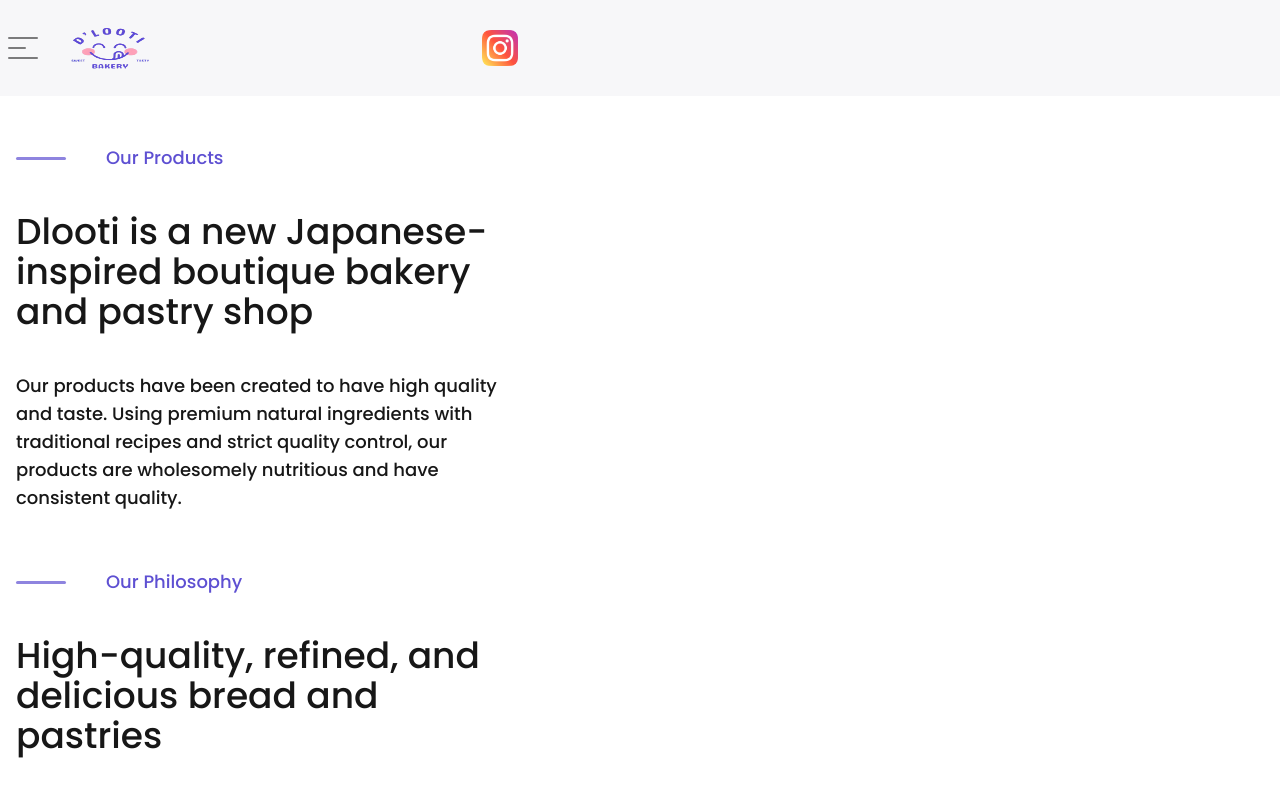
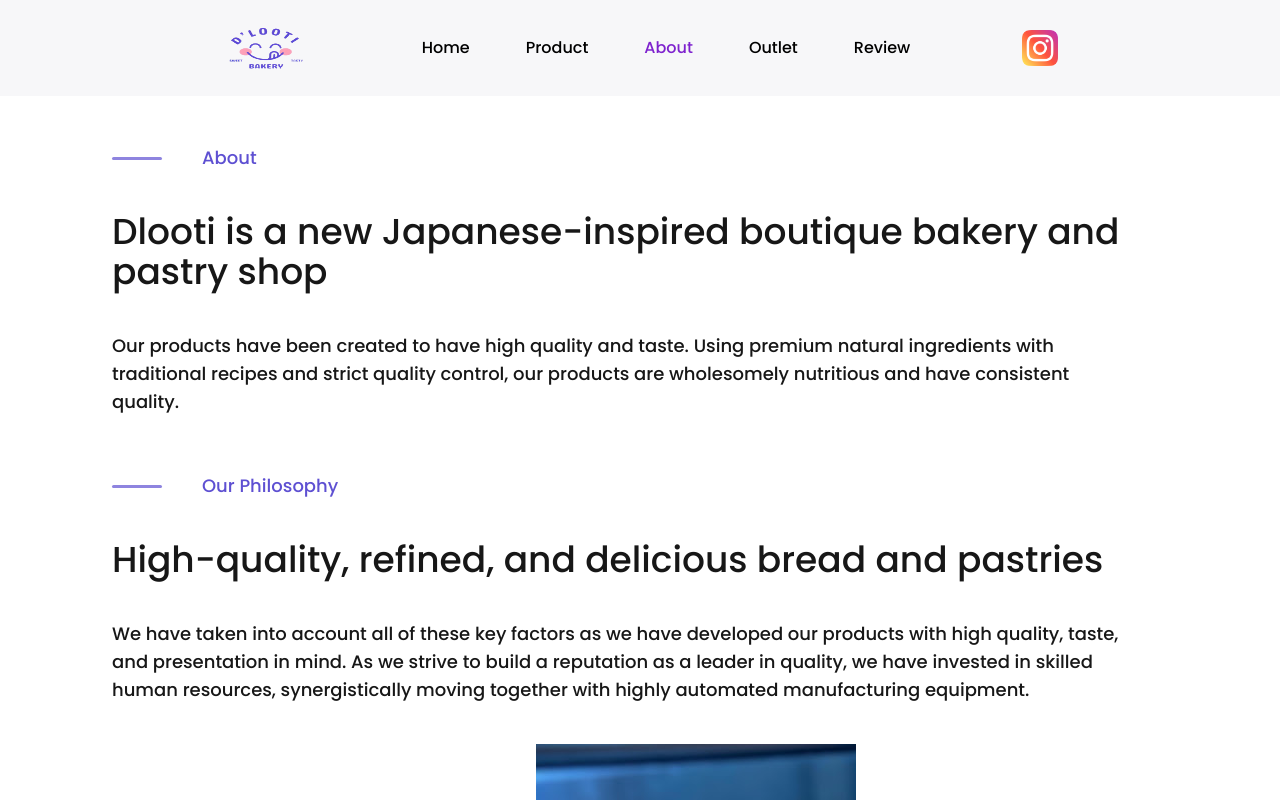
Before and after one commit to Rivensin/learn-next.js, a Next.js app: page /about in a window 1280 px wide. Shown: the top 800 px of the page. Built offline with nearby package versions, Linux system fonts and the light colour scheme; no server answers.

Commit message:
mobile responsive navbar and outlet section

```diff
--- a/src/app/about/page.tsx
+++ b/src/app/about/page.tsx
@@ -3,29 +3,30 @@ import Image from "next/image"
 function About() {
   return (
     <>
-      <div className="ml-4 mt-36 flex items-center">
+      <div className="ml-4 sm:ml-16 md:ml-16 lg:ml-28">
+        <div className="mt-36 flex items-center">
           <span className='w-[50px] h-[3px] rounded block bg-[#5E50D2]/70'></span>
-        <span className="ml-10 text-[#5E50D2] text-lg">Our Products</span>
+          <span className="ml-10 text-[#5E50D2] text-lg">About</span>
         </div>
 
-      <div className="ml-4 text-4xl mt-10 max-w-lg">
+        <div className="text-4xl mt-10 max-w-lg sm:max-w-2xl md:max-w-4xl lg:max-w-5xl 2xl:max-w-7xl">
             Dlooti is a new Japanese-inspired boutique bakery and pastry shop
         </div>
 
-      <div className="ml-4 text-lg mt-10 max-w-lg">
+        <div className="text-md md:text-lg mt-10 max-w-lg sm:max-w-xl md:max-w-3xl lg:max-w-5xl">
           Our products have been created to have high quality and taste. Using premium natural ingredients with traditional recipes and strict quality control, our products are wholesomely nutritious and have consistent quality.
         </div>
 
-      <div className="ml-4 mt-14 flex items-center">
+        <div className="mt-14 flex items-center">
           <span className='w-[50px] h-[3px] rounded block bg-[#5E50D2]/70'></span>
           <span className="ml-10 text-[#5E50D2] text-lg">Our Philosophy</span>
         </div>
 
-      <div className="ml-4 text-4xl mt-10 max-w-lg">
+        <div className="text-4xl mt-10 max-w-lg sm:max-w-2xl md:max-w-4xl lg:max-w-5xl 2xl:max-w-7xl">
           High-quality, refined, and delicious bread and pastries
         </div>
 
-      <div className="ml-4 text-lg mt-10 max-w-lg">
+        <div className="text-md md:text-lg mt-10 max-w-lg sm:max-w-xl md:max-w-3xl lg:max-w-5xl">
           We have taken into account all of these key factors as we have developed our products with high quality, taste, and presentation in mind. As we strive to build a reputation as a leader in quality, we have invested in skilled human resources, synergistically moving together with highly automated manufacturing equipment.
         </div>
 
@@ -33,10 +34,11 @@ function About() {
           <Image
             src="/cover/cover.jpg"
             alt="cover"
-          width={382}
+            width={682}
             height={510}
-          className="w-full h-auto object-cover"
+            className="w-full sm:w-[382px] md:w-[500px] lg:w-[682px] xl:w-[800px] 2xl:w-[900px] h-[510px] object-cover"
           />
+      </div>
     </div>
     </>
   )
--- a/src/app/navbar.tsx
+++ b/src/app/navbar.tsx
@@ -34,53 +34,54 @@ function Navbar() {
   },[])
 
   return (
-    <header className='w-full flex bg-[#f7f7f9] items-center absolute top-0 left-0 z-10 4xl:py-2 4xl:px-5'>
-      <div className="flex relative items-center justify-center">
-        <button type='button' className='ml-2' onClick={() => setHamburgerMenu(prev => !prev)}>
+    <header className='w-full flex bg-[#f7f7f9] items-center justify-between lg:justify-center absolute top-0 left-0 z-10 4xl:py-2 4xl:px-5'>
+      <div className='flex items-center'>
+        <button type='button' className='ml-2 mr-3 lg:hidden' onClick={() => setHamburgerMenu(prev => !prev)}>
           <span className='w-[30px] h-[2px] my-2 block bg-black opacity-50 rounded'></span>
           <span className={`${hamburgerMenu ? 'w-[30px]' : 'w-[18px]'} h-[2px] my-2 block bg-black opacity-50 rounded duration-700`}></span>
           <span className='w-[30px] h-[2px] my-2 block bg-black opacity-50 rounded'></span>
         </button>
+
         <Link href='/'>
           <Image
               src='/icon-removebg-preview.png'
               alt='dlooti-logo'
-              className='w-36 h-24 4xl:ml-32'
+              className='w-36 h-24 -ml-2 4xl:ml-32'
               width={500}
               height={500}
               priority
           />
         </Link>
+      </div>
 
-        <div className={`${hamburgerMenu ? 'opacity-100 pointer-events-auto' : 'opacity-0 pointer-events-none -translate-y-4'} absolute top-full left-0 bg-[#d4d4d8] bg-white/50 backdrop-blur-sm z-50 duration-700`}>
-          <ul className='flex flex-col ml-6'>
+      <div className={`${hamburgerMenu ? 'opacity-100 pointer-events-auto' : 'opacity-0 pointer-events-none -translate-y-4 lg:-translate-y-0 lg:pointer-events-auto'} absolute top-full left-0 bg-white/50 backdrop-blur-sm z-50 duration-700 lg:opacity-100 lg:bg-[#f7f7f9] lg:relative lg:top-auto lg:mx-14 lg:flex lg:items-center`}>
+        <ul className='flex flex-col ml-6 lg:flex-row lg:text-md xl:text-md 4xl:text-xl mb-1 lg:mb-0'>
           <Link href='/'>
-          <li className={`4xl:text-xl 4xl:mr-14 mr-4 mb-1 hover:text-purple-700 duration-500 ${pathname === '/' ? 'text-purple-700' : 'text-black'} cursor-pointer`}>Home</li>
+            <li className={`lg:mr-14 mr-4 hover:text-purple-700 duration-500 ${pathname === '/' ? 'text-purple-700' : 'text-black'} cursor-pointer`}>Home</li>
           </Link>
           <Link href={`/product/${encodeURIComponent('Burnt Cheese Cake')}`}>
-          <li className={`4xl:text-xl 4xl:mr-14 mr-4 mb-1 hover:text-purple-700 duration-500 ${pathname === '/product' ? 'text-purple-700' : 'text-black'} cursor-pointer`}>Product</li>
+            <li className={`lg:mr-14 mr-4 hover:text-purple-700 duration-500 ${pathname === '/product' ? 'text-purple-700' : 'text-black'} cursor-pointer`}>Product</li>
           </Link>
           <Link href='/about'>
-          <li className={`4xl:text-xl 4xl:mr-14 mr-4 mb-1 hover:text-purple-700 duration-500 ${pathname === '/about' ? 'text-purple-700' : 'text-black'} cursor-pointer`}>About</li>
+            <li className={`lg:mr-14 mr-4 hover:text-purple-700 duration-500 ${pathname === '/about' ? 'text-purple-700' : 'text-black'} cursor-pointer`}>About</li>
           </Link>
           <Link href='/outlet'>
-          <li className={`4xl:text-xl 4xl:mr-14 mr-4 mb-1 hover:text-purple-700 duration-500 ${pathname === '/outlet' ? 'text-purple-700' : 'text-black'} cursor-pointer`}>Outlet</li>
+            <li className={`lg:mr-14 mr-4 hover:text-purple-700 duration-500 ${pathname === '/outlet' ? 'text-purple-700' : 'text-black'} cursor-pointer`}>Outlet</li>
           </Link>
           <Link href='/about/profile'>
-          <li className={`4xl:text-xl 4xl:mr-14 mr-4 mb-1 hover:text-purple-700 duration-500 ${pathname === '/about/profile' ? 'text-purple-700' : 'text-black'} cursor-pointer`}>Review</li>
+            <li className={`lg:mr-14 mr-4 hover:text-purple-700 duration-500 ${pathname === '/about/profile' ? 'text-purple-700' : 'text-black'} cursor-pointer`}>Review</li>
           </Link>
         </ul>
       </div>
 
-        <div className='group ml-64'>
+      <div>
         <Image
           src='/icons/instagram.png'
           alt='instagram'
-            className='w-9 h-9 absolute -right-20 top-1/2 -translate-y-1/2 group-hover'
+          className='w-9 h-9 mr-4'
           width={500}
           height={500}
         />
-        </div>
       </div>
     </header>
   )
@@ -88,7 +89,7 @@ function Navbar() {
       {/* <div>
         {status === 'unauthenticated' ? (
           <button
-            className='text-black 4xl:text-xl cursor-pointer '
+            className='text-black cursor-pointer '
             onClick={() => signIn()}>
               Login
           </button>
--- a/src/app/outlet/page.tsx
+++ b/src/app/outlet/page.tsx
@@ -1,18 +1,26 @@
-import StoreMap from "@/components/fragments/StoreMap"
+'use client'
+import dynamic from "next/dynamic"
+
+const StoreMap = dynamic(() => import("@/components/fragments/StoreMap"), {
+  loading: () => (
+    <div className="w-[400px] h-[400px] xl:h-[450px] sm:w-[550px] md:w-[670px] lg:w-[900px] xl:w-[1100px] 2xl:w-[1400px] shadow-lg overflow-hidden mx-auto lg:ml-24 lg:mx-0 bg-slate-400 animate-pulse duration-1000 ease-in"></div>
+  )
+})
+
 
 function Outlet() {
   return (
     <>
-      <div className="ml-4 mt-36 flex items-center">
+      <div className="ml-4 lg:ml-28 mt-36 flex items-center">
         <span className='w-[50px] h-[3px] rounded block bg-[#5E50D2]/70'></span>
         <span className="ml-10 text-[#5E50D2] text-lg">Our Outlet</span>
       </div>
 
-      <div className="text-3xl ml-4 mt-10">
-        Our Location
+      <div className="text-3xl ml-4 lg:ml-28 mt-10">
+        Our Location.
       </div>
 
-      <div className="mt-10 ml-4">
+      <div className="mt-10 ml-4 mb-16">
         <StoreMap />
       </div>
 
--- a/src/app/product/@modal/(.)detail/[id]/page.tsx
+++ b/src/app/product/@modal/(.)detail/[id]/page.tsx
@@ -1,5 +1,4 @@
 'use client'
-import Image from "next/image"
 import dynamic from "next/dynamic"
 import useSWR from "swr"
 import { useParams } from "next/navigation"
--- a/src/components/fragments/StoreMap.tsx
+++ b/src/components/fragments/StoreMap.tsx
@@ -25,7 +25,7 @@ const redIcon = new L.Icon({
 
 export default function StoreMap() {
   return (
-    <div className="w-[500px] h-[400px] shadow-lg rounded-lg overflow-hidden">
+    <div className="w-[400px] h-[400px] xl:h-[450px] sm:w-[550px] md:w-[670px] lg:w-[870px] xl:w-[1100px] 2xl:w-[1400px] shadow-lg overflow-hidden mx-auto lg:ml-24 lg:mx-0">
       <MapContainer
         center={[0.5266058859966887, 101.42878570224349]}
         zoom={16}
```
Lines whose indentation alone changed are shown as unchanged.
